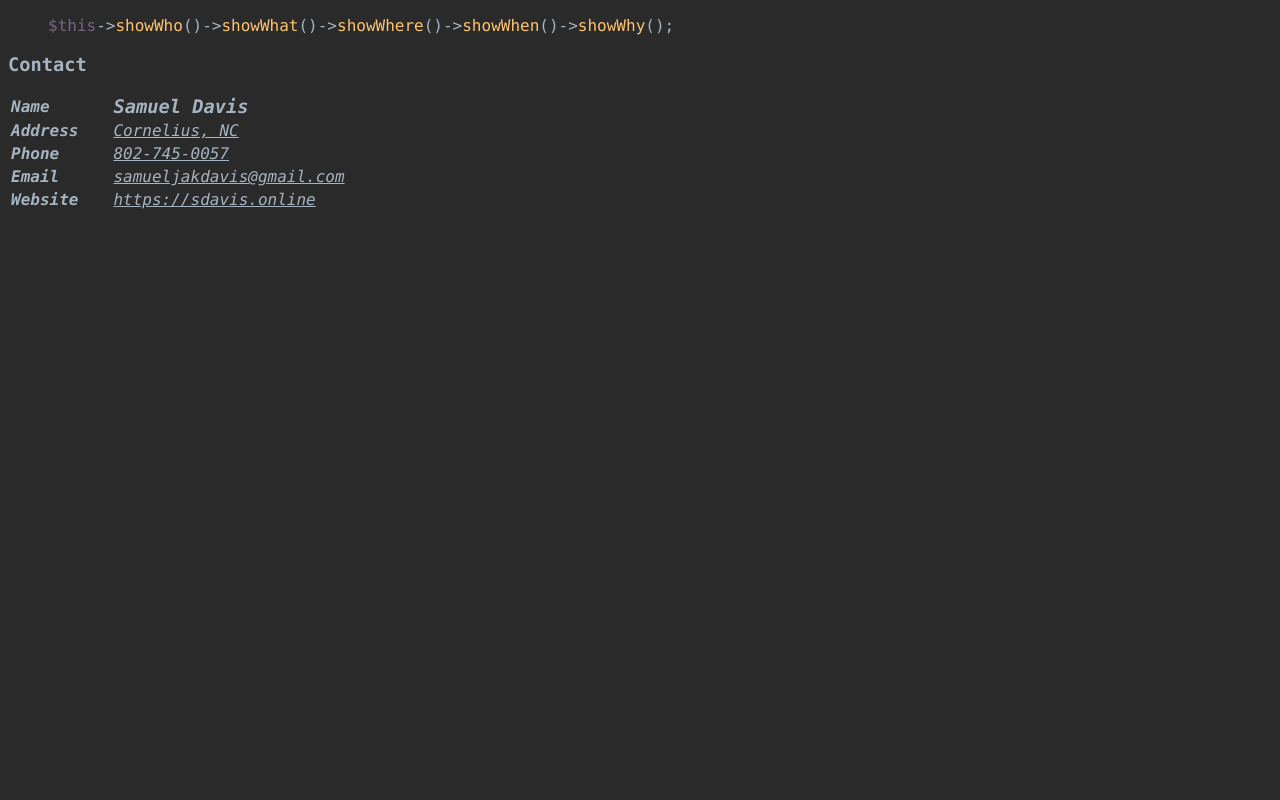
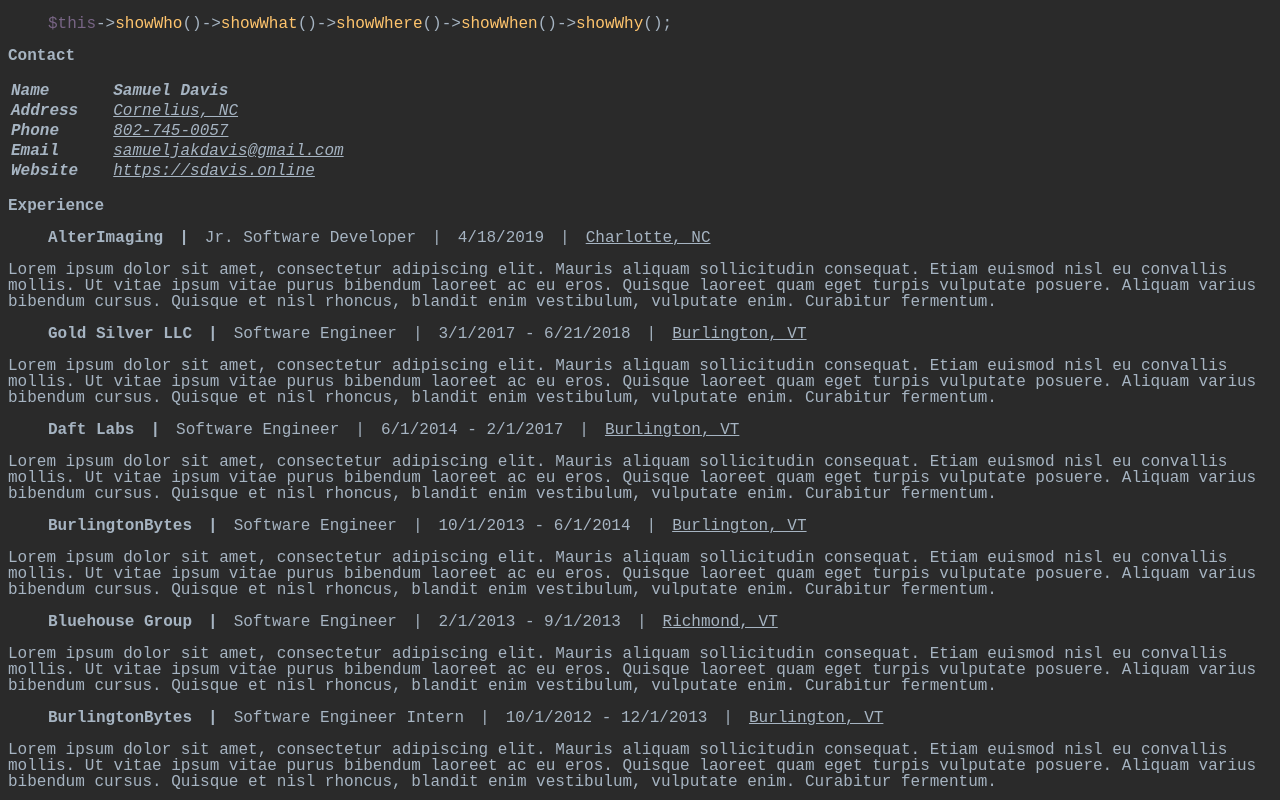
Before and after one commit to SamuelDavis/homepage, a Vue app: page / in a window 1280 px wide. Shown: the top 800 px of the page. Built offline with nearby package versions, Linux system fonts and the light colour scheme.

Commit message:
create experience component

```diff
--- a/src/App.vue
+++ b/src/App.vue
@@ -5,18 +5,24 @@
       <h3>Contact</h3>
       <contact :info="contact"/>
     </div>
+    <div>
+      <h3>Experience</h3>
+      <experience :key="i" v-bind="info" v-for="(info, i) in experiences"/>
+    </div>
   </div>
 </template>
 
 <script>
   import MainNav from './components/MainNav'
   import Contact from './components/Contact.vue'
+  import Experience from './components/Experience.vue'
 
   export default {
     name: 'app',
     components: {
       MainNav,
-      Contact
+      Contact,
+      Experience
     },
     data () {
       return {
@@ -33,22 +39,107 @@
           phone: { text: '802-745-0057', href: 'tel:802-745-0057' },
           email: { text: 'samueljakdavis@gmail.com', href: 'mailto:samueljakdavis@gmail.com' },
           website: { text: 'https://sdavis.online', href: 'https://sdavis.online' },
-        }
+        },
+        experiences: [
+          {
+            name: 'AlterImaging',
+            location: 'Charlotte, NC',
+            from: new Date('4/18/2019'),
+            to: undefined,
+            role: 'Jr. Software Developer',
+            comments: 'Lorem ipsum dolor sit amet, consectetur adipiscing elit. Mauris aliquam sollicitudin consequat. Etiam euismod nisl eu convallis mollis. Ut vitae ipsum vitae purus bibendum laoreet ac eu eros. Quisque laoreet quam eget turpis vulputate posuere. Aliquam varius bibendum cursus. Quisque et nisl rhoncus, blandit enim vestibulum, vulputate enim. Curabitur fermentum.'
+          },
+          {
+            name: 'Gold Silver LLC',
+            location: 'Burlington, VT',
+            from: new Date('3/1/2017'),
+            to: new Date('6/21/2018'),
+            role: 'Software Engineer',
+            comments: 'Lorem ipsum dolor sit amet, consectetur adipiscing elit. Mauris aliquam sollicitudin consequat. Etiam euismod nisl eu convallis mollis. Ut vitae ipsum vitae purus bibendum laoreet ac eu eros. Quisque laoreet quam eget turpis vulputate posuere. Aliquam varius bibendum cursus. Quisque et nisl rhoncus, blandit enim vestibulum, vulputate enim. Curabitur fermentum.'
+          },
+          {
+            name: 'Daft Labs',
+            location: 'Burlington, VT',
+            from: new Date('6/1/2014'),
+            to: new Date('2/1/2017'),
+            role: 'Software Engineer',
+            comments: 'Lorem ipsum dolor sit amet, consectetur adipiscing elit. Mauris aliquam sollicitudin consequat. Etiam euismod nisl eu convallis mollis. Ut vitae ipsum vitae purus bibendum laoreet ac eu eros. Quisque laoreet quam eget turpis vulputate posuere. Aliquam varius bibendum cursus. Quisque et nisl rhoncus, blandit enim vestibulum, vulputate enim. Curabitur fermentum.'
+          },
+          {
+            name: 'BurlingtonBytes',
+            location: 'Burlington, VT',
+            from: new Date('10/1/2013'),
+            to: new Date('6/1/2014'),
+            role: 'Software Engineer',
+            comments: 'Lorem ipsum dolor sit amet, consectetur adipiscing elit. Mauris aliquam sollicitudin consequat. Etiam euismod nisl eu convallis mollis. Ut vitae ipsum vitae purus bibendum laoreet ac eu eros. Quisque laoreet quam eget turpis vulputate posuere. Aliquam varius bibendum cursus. Quisque et nisl rhoncus, blandit enim vestibulum, vulputate enim. Curabitur fermentum.'
+          },
+          {
+            name: 'Bluehouse Group',
+            location: 'Richmond, VT',
+            from: new Date('2/1/2013'),
+            to: new Date('9/1/2013'),
+            role: 'Software Engineer',
+            comments: 'Lorem ipsum dolor sit amet, consectetur adipiscing elit. Mauris aliquam sollicitudin consequat. Etiam euismod nisl eu convallis mollis. Ut vitae ipsum vitae purus bibendum laoreet ac eu eros. Quisque laoreet quam eget turpis vulputate posuere. Aliquam varius bibendum cursus. Quisque et nisl rhoncus, blandit enim vestibulum, vulputate enim. Curabitur fermentum.'
+          },
+          {
+            name: 'BurlingtonBytes',
+            location: 'Burlington, VT',
+            from: new Date('10/1/2012'),
+            to: new Date('12/1/2013'),
+            role: 'Software Engineer Intern',
+            comments: 'Lorem ipsum dolor sit amet, consectetur adipiscing elit. Mauris aliquam sollicitudin consequat. Etiam euismod nisl eu convallis mollis. Ut vitae ipsum vitae purus bibendum laoreet ac eu eros. Quisque laoreet quam eget turpis vulputate posuere. Aliquam varius bibendum cursus. Quisque et nisl rhoncus, blandit enim vestibulum, vulputate enim. Curabitur fermentum.'
+          },
+          {
+            name: 'Champlain College',
+            location: 'Burlington, VT',
+            from: new Date('10/1/2012'),
+            to: new Date('2/1/2013'),
+            role: 'Software Engineer Intern',
+            comments: 'Lorem ipsum dolor sit amet, consectetur adipiscing elit. Mauris aliquam sollicitudin consequat. Etiam euismod nisl eu convallis mollis. Ut vitae ipsum vitae purus bibendum laoreet ac eu eros. Quisque laoreet quam eget turpis vulputate posuere. Aliquam varius bibendum cursus. Quisque et nisl rhoncus, blandit enim vestibulum, vulputate enim. Curabitur fermentum.'
+          },
+          {
+            name: 'Engineering Ventures',
+            location: 'Burlington, VT',
+            from: new Date('4/1/2012'),
+            to: new Date('4/28/2012'),
+            role: 'Storage Archivist',
+            comments: 'Lorem ipsum dolor sit amet, consectetur adipiscing elit. Mauris aliquam sollicitudin consequat. Etiam euismod nisl eu convallis mollis. Ut vitae ipsum vitae purus bibendum laoreet ac eu eros. Quisque laoreet quam eget turpis vulputate posuere. Aliquam varius bibendum cursus. Quisque et nisl rhoncus, blandit enim vestibulum, vulputate enim. Curabitur fermentum.'
+          },
+          {
+            name: 'Regional Grocery and Inventory Service',
+            location: 'Burlington, VT',
+            from: new Date('12/1/2011'),
+            to: new Date('10/1/2012'),
+            role: 'Inventory Taker',
+            comments: 'Lorem ipsum dolor sit amet, consectetur adipiscing elit. Mauris aliquam sollicitudin consequat. Etiam euismod nisl eu convallis mollis. Ut vitae ipsum vitae purus bibendum laoreet ac eu eros. Quisque laoreet quam eget turpis vulputate posuere. Aliquam varius bibendum cursus. Quisque et nisl rhoncus, blandit enim vestibulum, vulputate enim. Curabitur fermentum.'
+          },
+          {
+            name: 'JPMorgan Chase',
+            location: 'Williston, VT',
+            from: new Date('6/1/2010'),
+            to: new Date('9/1/2010'),
+            role: 'Data Entry',
+            comments: 'Lorem ipsum dolor sit amet, consectetur adipiscing elit. Mauris aliquam sollicitudin consequat. Etiam euismod nisl eu convallis mollis. Ut vitae ipsum vitae purus bibendum laoreet ac eu eros. Quisque laoreet quam eget turpis vulputate posuere. Aliquam varius bibendum cursus. Quisque et nisl rhoncus, blandit enim vestibulum, vulputate enim. Curabitur fermentum.'
+          }
+        ]
       }
     }
   }
 </script>
 
 <style lang="scss">
+  $lineHeight: 16px;
   $colorText: rgb(166, 180, 194);
   $colorBg: rgb(42, 42, 42);
 
   * {
     color: $colorText;
+    font-size: $lineHeight;
+    line-height: $lineHeight;
   }
 
   html {
     background-color: $colorBg;
-    font-family: "Source Code Pro", "SF Mono", Monaco, Inconsolata, "Fira Mono", "Droid Sans Mono", monospace;
+    font-family: monospace;
   }
 </style>
--- /dev/null
+++ b/src/components/Experience.vue
@@ -0,0 +1,62 @@
+<template>
+  <div>
+    <ul>
+      <li><b v-text="name"/></li>
+      <li v-text="role"/>
+      <li class="dates">
+        <span :key="i" v-for="(date, i) in [from, to]" v-if="date" v-text="formatDate(date)"/>
+      </li>
+      <li>
+        <a :href="formatLocation(location)" target="_blank" v-text="location"/>
+      </li>
+    </ul>
+    <p v-text="comments"/>
+  </div>
+</template>
+
+<script>
+  export default {
+    name: 'experience',
+    props: {
+      name: String,
+      role: String,
+      from: Date,
+      to: Date,
+      location: String,
+      comments: String
+    },
+    methods: {
+      formatDate (date) {
+        return [date.getMonth() + 1, date.getDate(), date.getFullYear()].join('/')
+      },
+      formatLocation (location) {
+        return `https://www.google.com/maps/place/${location.replace(/\s+/, '+')}`
+      }
+    }
+  }
+</script>
+
+<style lang="scss" scoped>
+  ul {
+    list-style-type: none;
+
+    li {
+      display: inline-block;
+
+      &:first-child {
+        font-weight: bold;
+      }
+
+      &.dates {
+        *:not(:last-child):after {
+          content: ' - ';
+        }
+      }
+
+      &:not(:last-child):after {
+        content: '|';
+        margin: 0 1em;
+      }
+    }
+  }
+</style>
```
